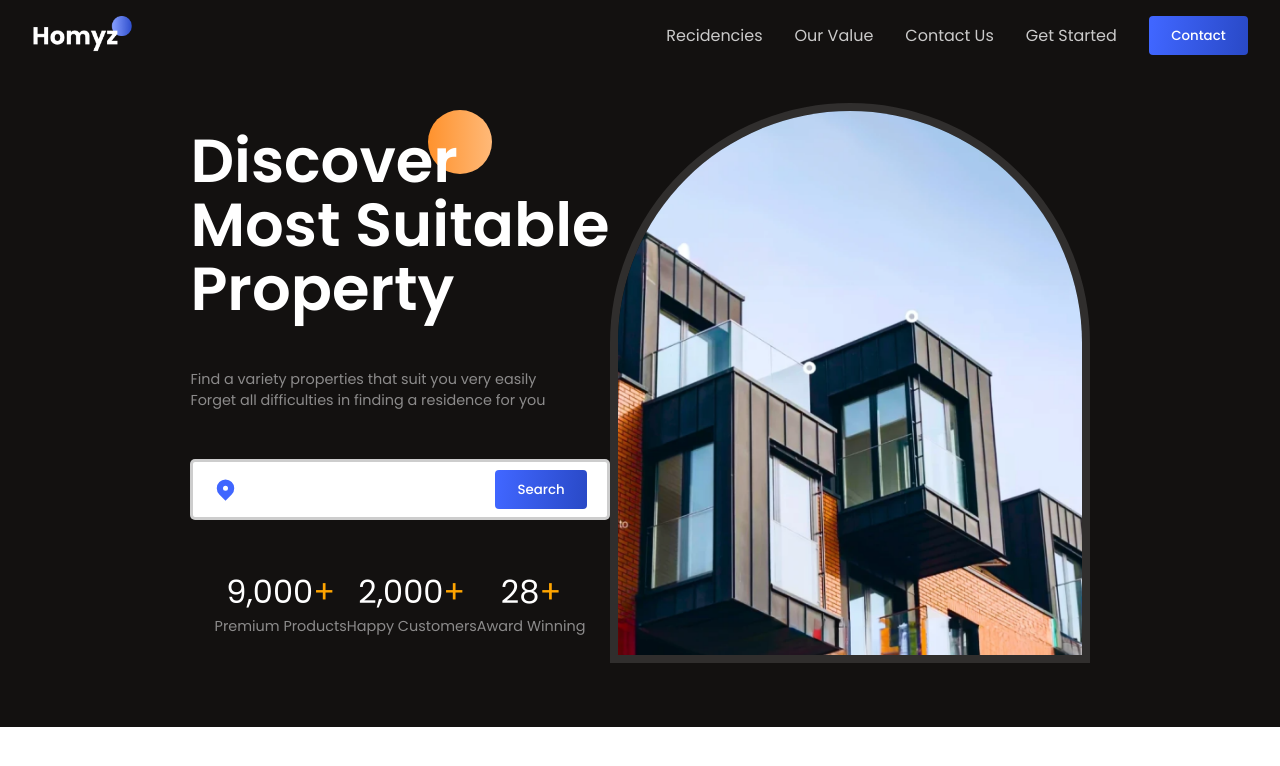
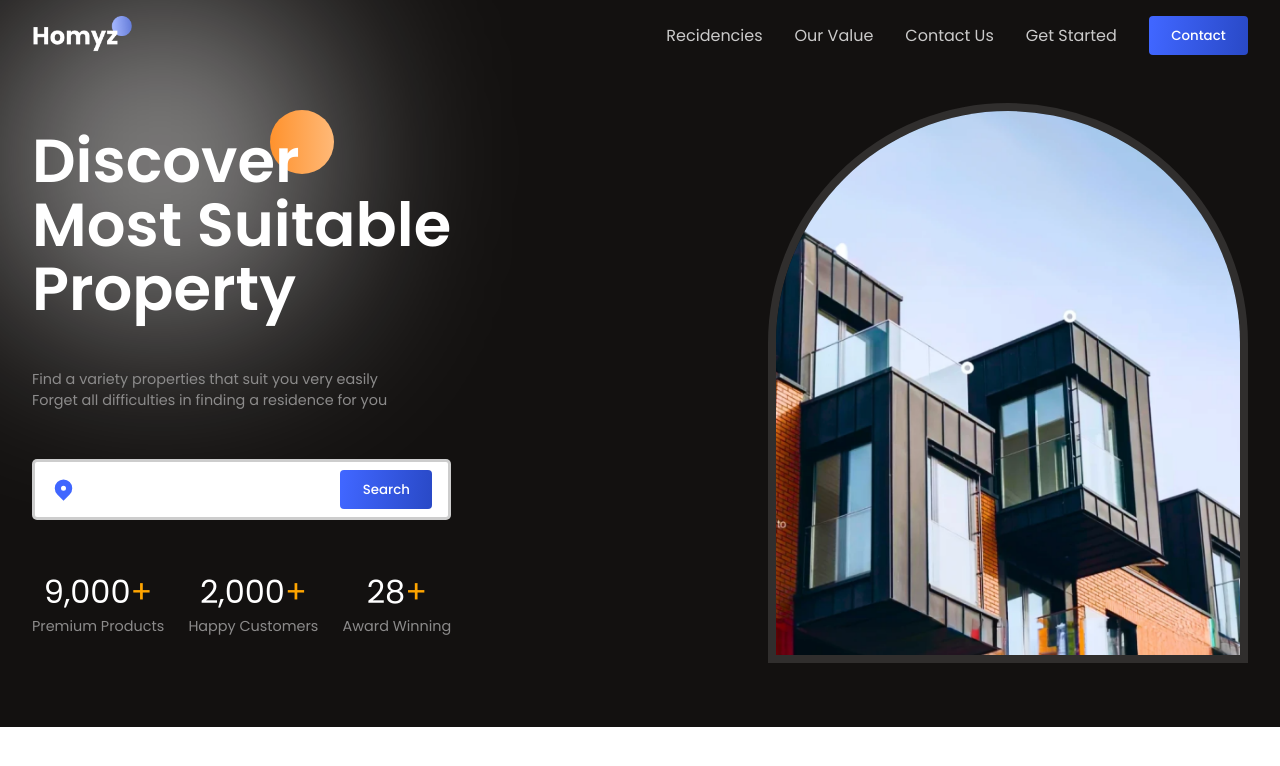
Before and after one commit to egamovj/homyz, a React (Vite) app: page / in a window 1280 px wide. Shown: the top 766 px of the page. Built offline with nearby package versions, Linux system fonts and the light colour scheme.

Commit message:
hero section completed

```diff
--- /dev/null
+++ b/src/App.css
@@ -0,0 +1,18 @@
+.App {
+  position: relative;
+  overflow-x: clip;
+}
+
+.App > :nth-child(1) {
+  background: var(--black);
+  position: relative;
+}
+
+.white-gradient {
+  position: absolute;
+  width: 20rem;
+  height: 20rem;
+  background: rgba(255, 255, 255, 0.522);
+  filter: blur(100px);
+  border-radius: 100px;
+}
--- a/src/App.jsx
+++ b/src/App.jsx
@@ -1,12 +1,17 @@
 import Header from "./components/Header/Header";
 import Hero from "./components/Hero/Hero";
+
+import "./App.css";
 
 function App() {
   return (
     <>
       <div className="App">
-        <Header />
-        <Hero />
+        <div>
+          <div className="white-gradient" />
+          <Header />
+          <Hero />
+        </div>
       </div>
     </>
   );
--- a/src/components/Header/Header.css
+++ b/src/components/Header/Header.css
@@ -1,5 +1,4 @@
 .h-wrapper {
-  background: var(--black);
   color: #fff;
 }
 
--- a/src/components/Hero/Hero.css
+++ b/src/components/Hero/Hero.css
@@ -2,7 +2,6 @@
   color: #fff;
   position: relative;
   padding-bottom: 2rem;
-  background-color: var(--black);
 }
 
 .hero-container {
--- a/src/index.css
+++ b/src/index.css
@@ -31,7 +31,7 @@
 .flexCenter {
   display: flex;
   row-gap: 2rem;
-  justify-content: center;
+  justify-content: space-between;
   align-items: center;
   flex-wrap: wrap;
 }
```
Also changed, not shown: 1 other file (tests, documents, lock files or other folders).
